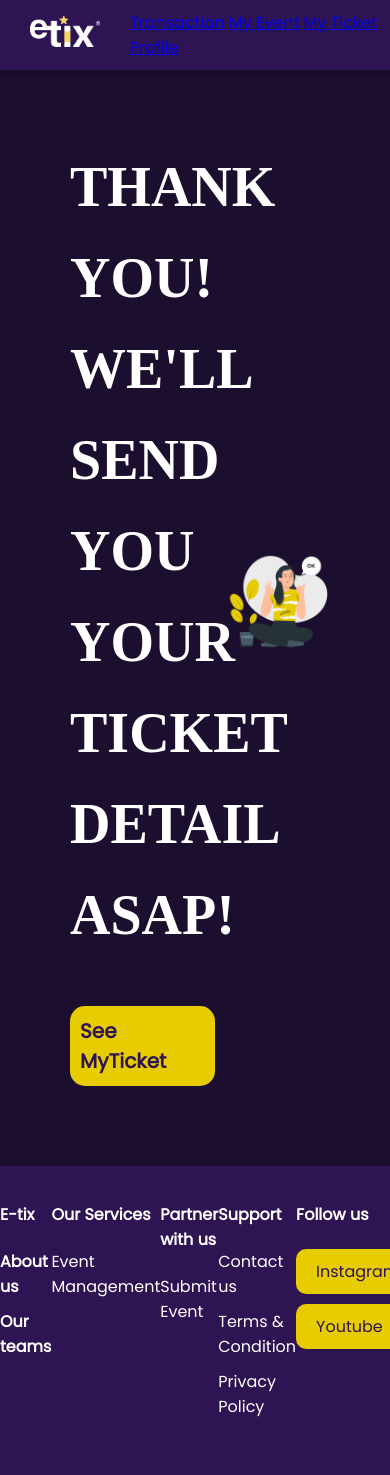
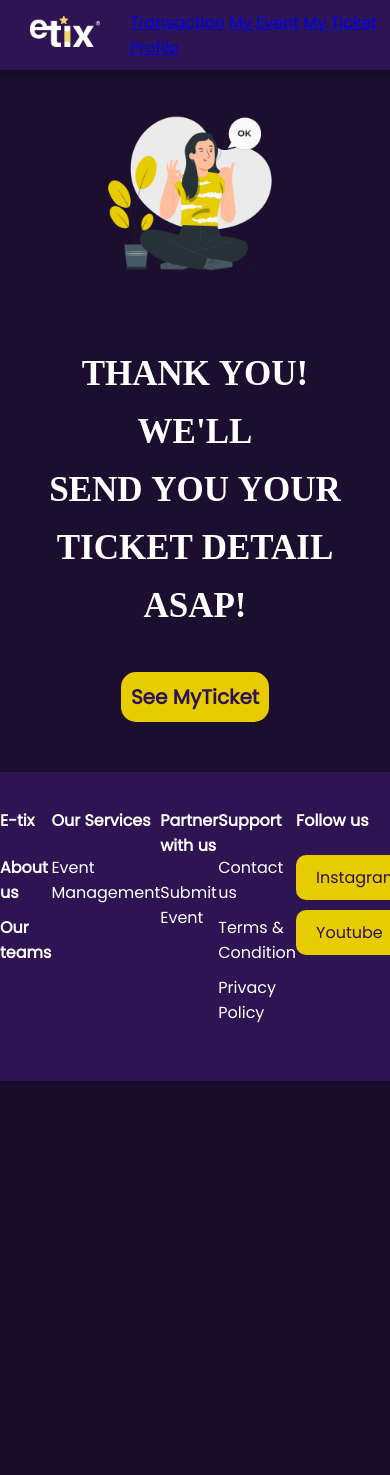
Before and after one commit to darullathief/etix, a PHP site: page /buyticket.html in a window 390 px wide; the page is wider, and only the part inside the window is pictured. After the commit the page ends 1081 px from the top of that part, so only its background shows below. Run offline with PHP 8.4, Linux system fonts and the light colour scheme.

Commit message:
typography

```diff
--- a/style/style_buyticket.css
+++ b/style/style_buyticket.css
@@ -206,3 +206,53 @@ footer a{
     font-variant-caps:all-petite-caps;
 
 }
+
+@media screen and (max-width: 600px) {
+
+
+    .typography1 {
+        width: 100%;
+        order: 2;
+        font-size: 25px;
+        text-align: center;
+        margin: auto;
+        box-sizing: border-box;
+        padding: 10px 20px 10px 20px;
+        /*Top Right Bottom Left*/
+    }
+
+    .vectorsell {
+        order: 1;
+        width:50%;
+        align-items: center;
+        margin: auto;
+    }
+
+    .jualticket {
+        grid-template-columns: 100%;
+        display: grid;
+        width: 100%;
+        margin: auto;
+        padding-top: 90px;
+    }
+
+    .tulisanjual {
+        order: 2;
+        width: 100%;
+        margin-left: 0px;
+        display: flex;
+        flex-direction: column-reverse;
+        align-items: center;
+        padding: 10px;
+        box-sizing: border-box;
+    }
+
+    .tomboljual{
+        align-items: center;
+        margin: auto;
+        justify-content: center;
+    }
+
+
+
+ }
```
